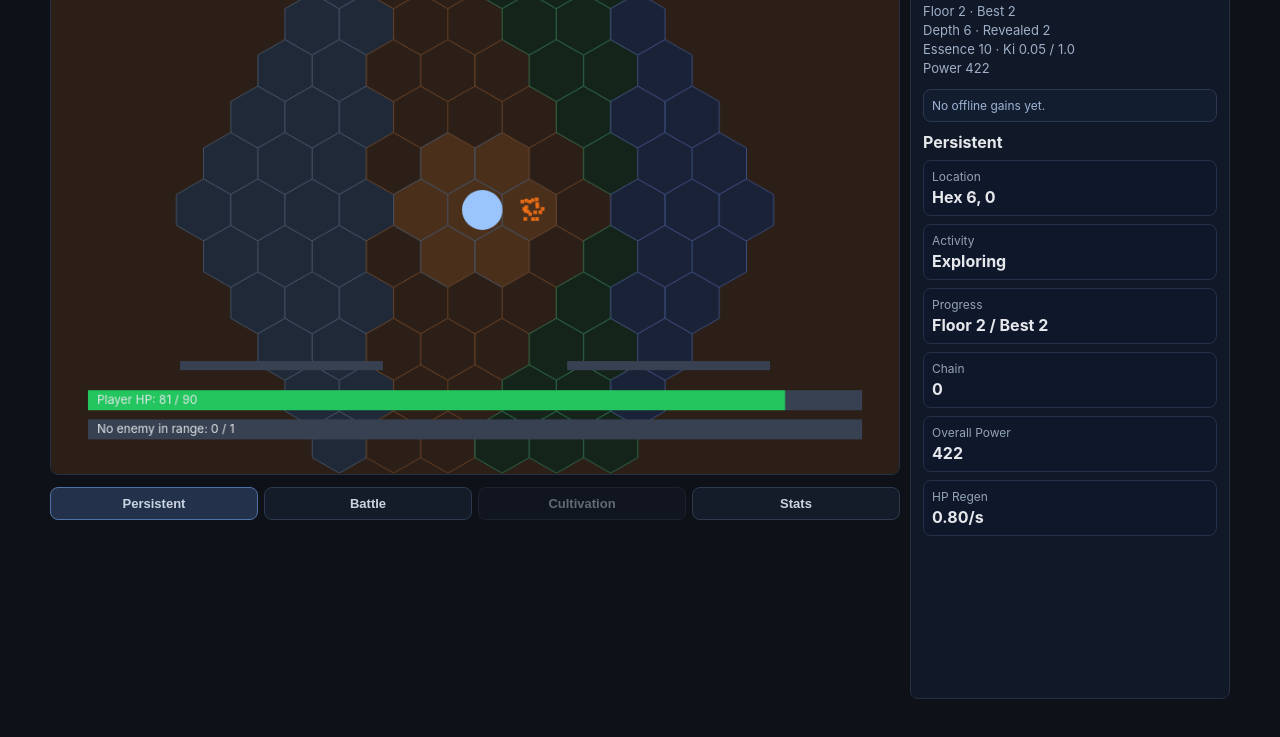
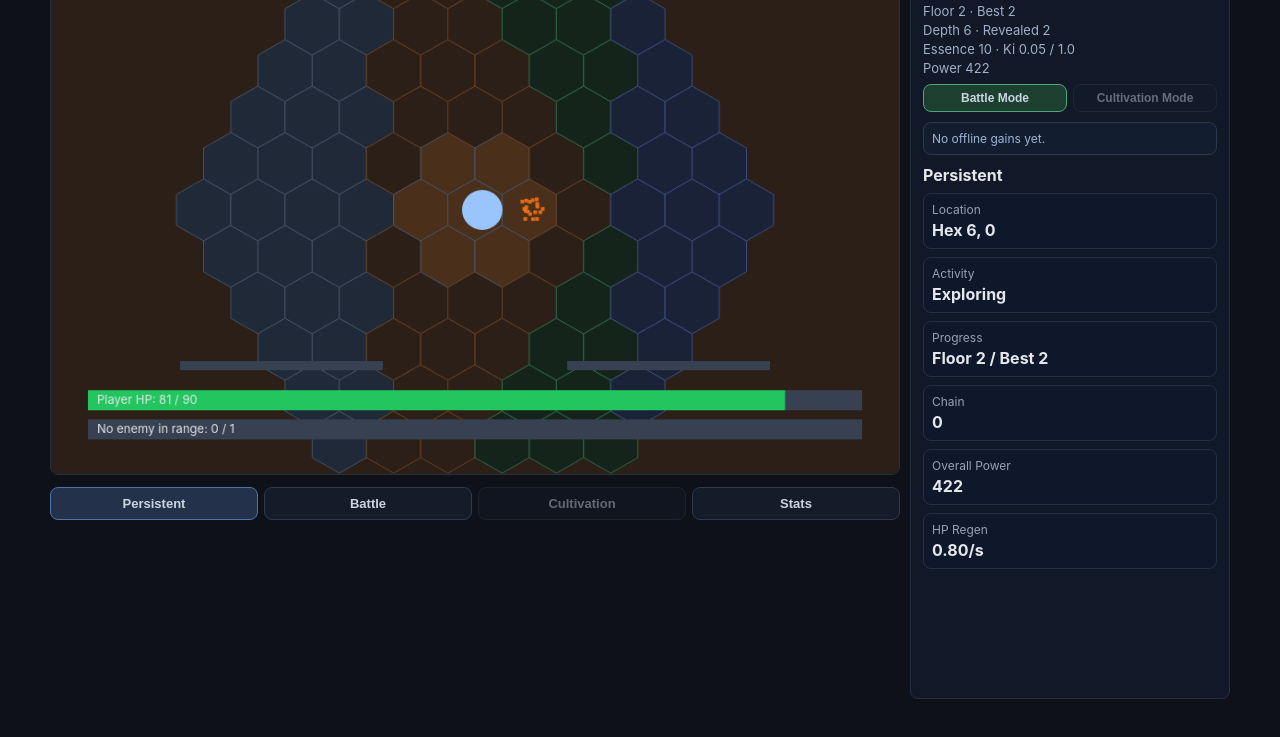
Before and after one commit to GreyNV/infinity-warrior, a plain HTML site: page index.html in a window 1280 px wide. Shown: the part 47-784 px from the top of the page. Drawn offline with Linux system fonts and the light colour scheme.

Commit message:
Add independent activity mode switch separate from tabs

```diff
--- a/index.html
+++ b/index.html
@@ -62,6 +62,24 @@
         min-height: min(760px, 92vh);
       }
       .panel-title { font-weight: 700; font-size: 18px; margin-bottom: 6px; }
+      .activity-switch {
+        margin-top: 8px;
+        display: grid;
+        grid-template-columns: 1fr 1fr;
+        gap: 6px;
+      }
+      .activity-switch button {
+        border: 1px solid #2d3a4e;
+        border-radius: 8px;
+        background: #141c2a;
+        color: #cbd5e1;
+        padding: 6px 8px;
+        font-size: 12px;
+        font-weight: 700;
+        cursor: pointer;
+      }
+      .activity-switch button.active { background: #1d3f2f; border-color: #4ea67a; }
+      .activity-switch button:disabled { opacity: 0.45; cursor: not-allowed; }
       .stat-line { color: #9fb0c8; margin: 3px 0; font-size: 13px; }
       .tab-content h3 { margin: 0 0 8px; font-size: 16px; }
       .offline-summary {
@@ -157,6 +175,10 @@
         <div>
           <div class="panel-title">Infinity Warrior</div>
           <div id="core-stats"></div>
+          <div class="activity-switch" id="activity-switch">
+            <button data-mode="battle" class="active">Battle Mode</button>
+            <button data-mode="cultivation" id="cultivation-mode" disabled>Cultivation Mode</button>
+          </div>
         </div>
         <div id="offline-summary" class="offline-summary"><span>No offline gains yet.</span></div>
         <div id="tab-content" class="tab-content"></div>
--- a/src/main.js
+++ b/src/main.js
@@ -22,12 +22,14 @@ const tabContentEl = document.getElementById('tab-content');
 const cultivationTabEl = document.getElementById('cultivation-tab');
 const offlineSummaryEl = document.getElementById('offline-summary');
 const navButtons = [...document.querySelectorAll('.tab-nav button')];
+const modeButtons = [...document.querySelectorAll('#activity-switch button')];
+const cultivationModeEl = document.getElementById('cultivation-mode');
 
 let state = createInitialSimulationState(GAME_CONFIG);
 const loadedGame = loadGame(GAME_CONFIG);
 state = loadedGame.state;
 let selectedTab = state.activityMode === 'cultivation' && state.unlocks.cultivation ? 'cultivation' : 'persistent';
-state.activityMode = selectedTab === 'cultivation' ? 'cultivation' : 'battle';
+state.activityMode = state.activityMode === 'cultivation' && state.unlocks.cultivation ? 'cultivation' : 'battle';
 let lastFrameMs = performance.now();
 let accumulator = 0;
 let autosaveMs = 0;
@@ -41,7 +43,17 @@ navButtons.forEach((button) => {
     if (target === 'cultivation' && !state.unlocks.cultivation) return;
 
     selectedTab = target;
-    state.activityMode = target === 'cultivation' ? 'cultivation' : 'battle';
+    syncNavState();
+    renderPanel();
+  });
+});
+
+modeButtons.forEach((button) => {
+  button.addEventListener('click', () => {
+    const target = button.dataset.mode;
+    if (target === 'cultivation' && !state.unlocks.cultivation) return;
+
+    state.activityMode = target;
     syncNavState();
     renderPanel();
   });
@@ -85,6 +97,7 @@ function frame(nowMs) {
 
 function syncNavState() {
   cultivationTabEl.disabled = !state.unlocks.cultivation;
+  cultivationModeEl.disabled = !state.unlocks.cultivation;
 
   if (!state.unlocks.cultivation && selectedTab === 'cultivation') {
     selectedTab = 'persistent';
@@ -93,6 +106,10 @@ function syncNavState() {
 
   for (const button of navButtons) {
     button.classList.toggle('active', button.dataset.tab === selectedTab);
+  }
+
+  for (const button of modeButtons) {
+    button.classList.toggle('active', button.dataset.mode === state.activityMode);
   }
 }
 
```
Also changed, not shown: progress.txt.
